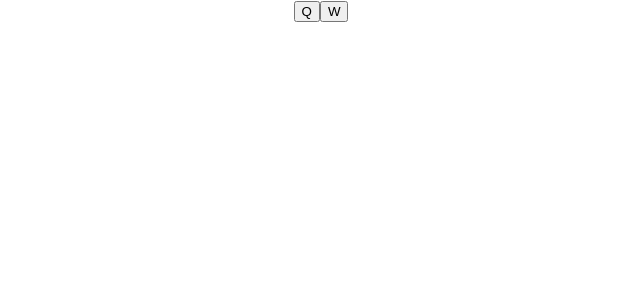
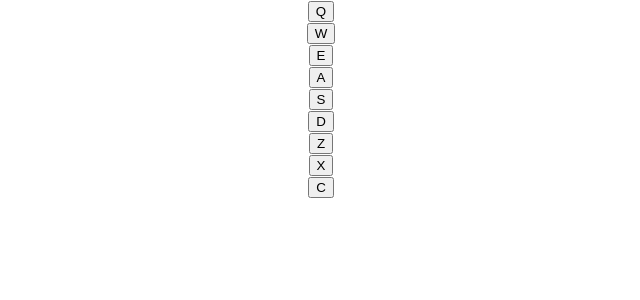
Before and after one commit to izanhuang/drum-machine, a React (Create React App) app: page / in a window 1280 px wide. Shown: the top 300 px of the page, without its empty margins (319-959 px from the left). Built offline with nearby package versions, Linux system fonts and the light colour scheme.

Commit message:
Key presses and mouse clicks now play sound

```diff
--- a/src/App.js
+++ b/src/App.js
@@ -1,4 +1,3 @@
-import logo from './logo.svg';
 import './App.css';
 import DrumMachine from './DrumMachine';
 
--- a/src/DrumMachine.js
+++ b/src/DrumMachine.js
@@ -1,4 +1,18 @@
 import React, { Component } from 'react'
+import SoundKey from './SoundKey';
+
+const sounds = {
+    'Q':"https://s3.amazonaws.com/freecodecamp/drums/Heater-1.mp3",
+    'W':"https://s3.amazonaws.com/freecodecamp/drums/Heater-2.mp3",
+    'E':"https://s3.amazonaws.com/freecodecamp/drums/Heater-3.mp3",
+    'A':"https://s3.amazonaws.com/freecodecamp/drums/Heater-4_1.mp3",
+    'S' :"https://s3.amazonaws.com/freecodecamp/drums/Heater-6.mp3",
+    'D' :"https://s3.amazonaws.com/freecodecamp/drums/Dsc_Oh.mp3",
+    'Z' :"https://s3.amazonaws.com/freecodecamp/drums/Kick_n_Hat.mp3",
+    'X' :"https://s3.amazonaws.com/freecodecamp/drums/RP4_KICK_1.mp3",
+    'C' :"https://s3.amazonaws.com/freecodecamp/drums/Cev_H2.mp3"
+}
+
 
 export default class DrumMachine extends Component {
     constructor(props){
@@ -9,30 +23,41 @@ export default class DrumMachine extends Component {
             id: '',
             link: '',
         }
-        this.handleClick = this.handleClick.bind(this);
         this.handleKeyPress = this.handleKeyPress.bind(this);
     }
-    handleClick(event){
-        console.log(event.target.id)
+
+    handleKeyPress(event){
+        var keyPressed = (String.fromCharCode(event.keyCode))
+        var soundLink = sounds[keyPressed]
+        if (soundLink !== undefined) {
+            var soundToPlay = document.getElementById(soundLink)
+            soundToPlay.load()
+            soundToPlay.play()
+        }
     }
-    handleKeyPress = (event) => {
-        if(event.key === 'Enter'){
-            console.log("enter press here!")
-        }
-        this.setState({
-            keyTrigger: event.keyCode
-        })
-        {console.log("hi")}
+
+    componentDidMount(){
+     document.addEventListener("keydown", this.handleKeyPress);
     }
+
     render() {
         return (
-            <div id="drum-machine">
+            <div id="drum-machine" onKeyDown={this.handleKeyPress}>
                 <div id="display">
-                    <button onClick={(event) => this.handleClick(event)} onKeyPress={this.handleKeyPress} className="drum-pad" id="drum-pad-Q">Q
-                        {/*<audio className="clip" id="Q" src="http://dev.interactive-creation-works.net/1/1.ogg"></audio>
-                        */}
+                    <SoundKey keyCharacter={"Q"} link={"https://s3.amazonaws.com/freecodecamp/drums/Heater-1.mp3"}/>
+                    <SoundKey keyCharacter={"W"} link={"https://s3.amazonaws.com/freecodecamp/drums/Heater-2.mp3"}/>
+                    <SoundKey keyCharacter={"E"} link={"https://s3.amazonaws.com/freecodecamp/drums/Heater-3.mp3"}/>
+                    <SoundKey keyCharacter={"A"} link={"https://s3.amazonaws.com/freecodecamp/drums/Heater-4_1.mp3"}/>
+                    <SoundKey keyCharacter={"S"} link={"https://s3.amazonaws.com/freecodecamp/drums/Heater-6.mp3"}/>
+                    <SoundKey keyCharacter={"D"} link={"https://s3.amazonaws.com/freecodecamp/drums/Dsc_Oh.mp3"}/>
+                    <SoundKey keyCharacter={"Z"} link={"https://s3.amazonaws.com/freecodecamp/drums/Kick_n_Hat.mp3"}/>
+                    <SoundKey keyCharacter={"X"} link={"https://s3.amazonaws.com/freecodecamp/drums/RP4_KICK_1.mp3"}/>
+                    <SoundKey keyCharacter={"C"} link={"https://s3.amazonaws.com/freecodecamp/drums/Cev_H2.mp3"}/>
+                    {/* <button onClick={(event) => this.handleClick(event)} onKeyPress={this.handleKeyPress} className="drum-pad" id="drum-pad-Q">Q
+                        <audio className="clip" id="Q" src="http://dev.interactive-creation-works.net/1/1.ogg"></audio>
+
                     </button>
-                    <button className="drum-pad" id="drum-pad-W">W</button>
+                    <button className="drum-pad" id="drum-pad-W">W</button> */}
                 </div>
             </div>
         )
--- /dev/null
+++ b/src/SoundKey.js
@@ -0,0 +1,30 @@
+import React, { Component } from 'react'
+
+export default class SoundKey extends Component {
+    constructor(props){
+        super(props);
+        this.state = {
+        }
+        this.handleClick = this.handleClick.bind(this)
+    }
+
+    handleClick(event) {
+        const audioEl = document.getElementById(this.props.link)
+        audioEl.load();
+        audioEl.play()
+    }
+
+
+
+    render() {
+        return (
+            <div>
+                <button onClick={event => this.handleClick(event)}>{this.props.keyCharacter}
+                <audio className="audio-element" id={this.props.link}>
+                <source src={this.props.link}></source>
+                </audio>
+                </button>
+            </div>
+        )
+    }
+}
```
